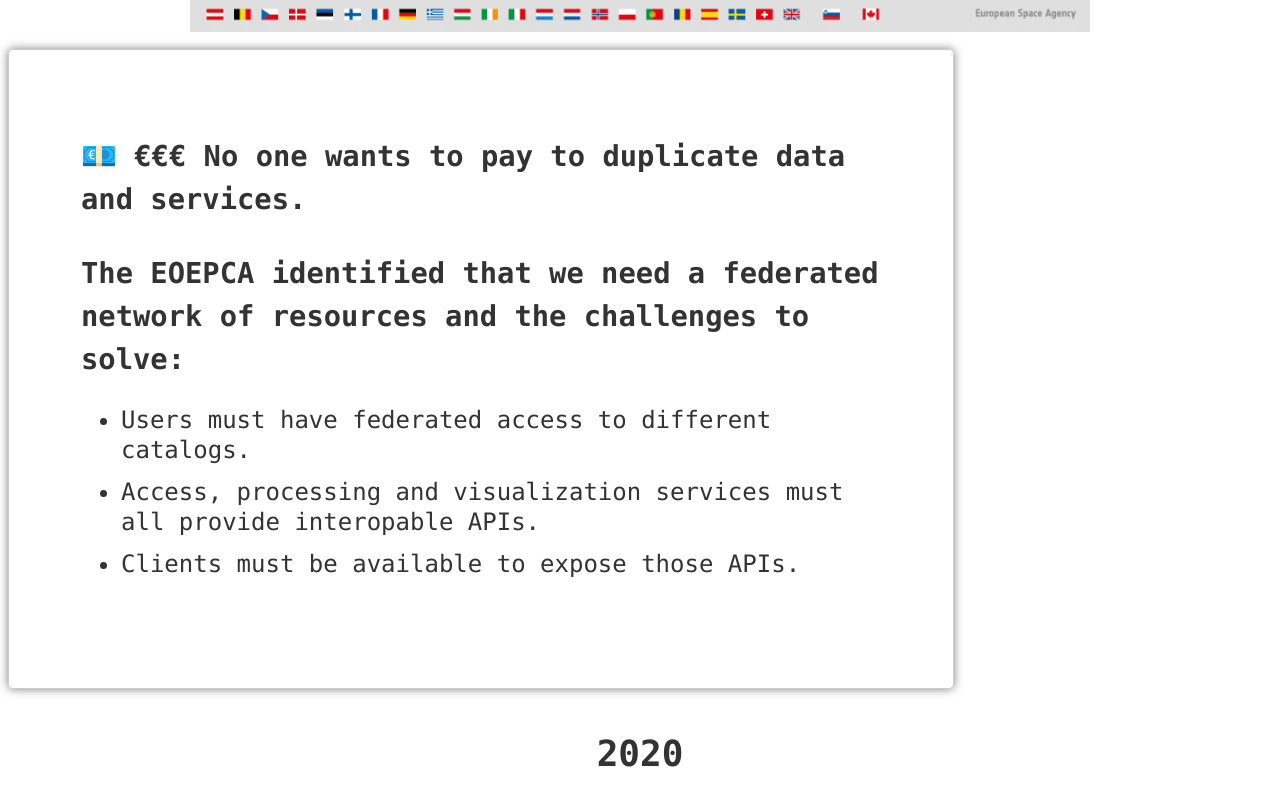
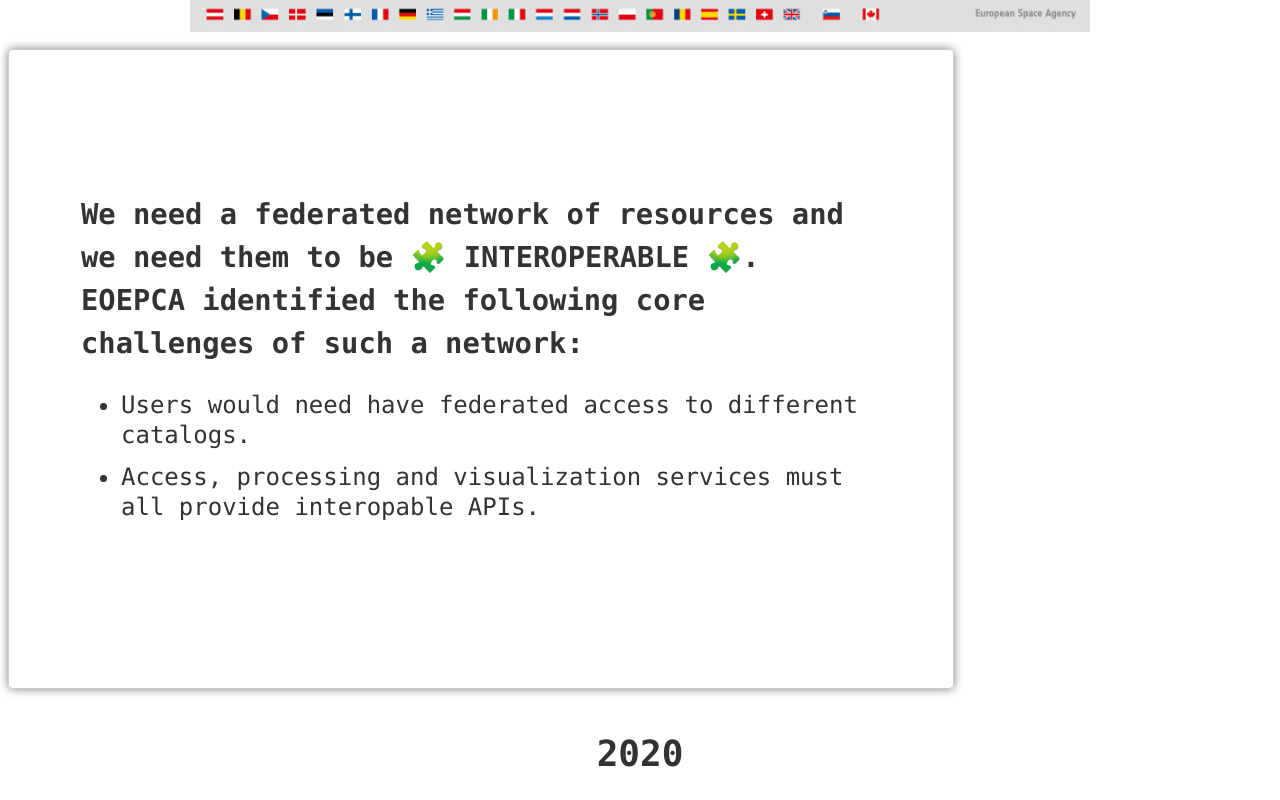
Before and after one commit to abarciauskas-bgse/veda-egu2023-presentation, a website: page index.html in a window 1280 px wide. Shown: the part 2960-3760 px from the top of the page. Drawn offline with Linux system fonts and the light colour scheme; a script that the page names is missing.

Commit message:
Modify some text

```diff
--- a/index.html
+++ b/index.html
@@ -100,13 +100,11 @@
                         <div class="step" data-x="1200" data-y="800">
                             <div class="content-box below">
                                 <div>
-                                    <h1> 💶 €€€ No one wants to pay to duplicate data and services.</h1>
-                                    <br />
-                                    <h2>The EOEPCA identified that we need a federated network of resources and the challenges to solve:</h2>
+                                    <h1>We need a federated network of resources and we need them to be 🧩 INTEROPERABLE 🧩.</h1>
+                                    <h2>EOEPCA identified the following core challenges of such a network:</h2>
                                     <ul>
-                                        <li>Users must have federated access to different catalogs.</li>
+                                        <li>Users would need have federated access to different catalogs.</li>
                                         <li>Access, processing and visualization services must all provide interopable APIs.</li>
-                                        <li>Clients must be available to expose those APIs.</li>
                                     </ul>
                                 </div>
                             </div>
@@ -151,7 +149,7 @@
                             <div class="timeline-year">2021</div>
                             <div class="content-box below">
                                 <div>
-                                    <h2>In 2021, NASA's 🧑‍🔬 Earth Information Systems (EIS) 📔 had its pilot year.</h2>
+                                    <h2>In 2021, NASA piloted the 🧑‍🔬 Earth Information Systems (EIS) 📔 program.</h2>
                                     <ul>
                                         <li>The EIS program funded scientists to answer critical questions about Earth's complex System of Systems.</li>
                                         <!-- <li>Using NASA's 20+ years of Earth observation data and novel modeling capabilities, it aims to support near-term and long-range analysis and decision making.</li> -->
@@ -174,7 +172,7 @@
                                     <h2>In 2022, NASA launched the 🌎 Visualization, Exploration, and Data Analysis (VEDA) 🌎 platform.</h2>
                                     <ul>
                                         <li>Inspired by the success of the COVID-19 dashboard, VEDA was launched in 2022.</li>
-                                        <li>VEDA is a set of open source software for building services and applications driven STAC.</li>
+                                        <li>The VEDA dashboard has 2 componets - VEDA UI and VEDA Config. The user interface (veda-ui) is configurable via a STAC catalog (veda-config).</li>
                                         <li>https://www.earthdata.nasa.gov/esds/veda</li>
                                     </ul>
                                 </div>
```
